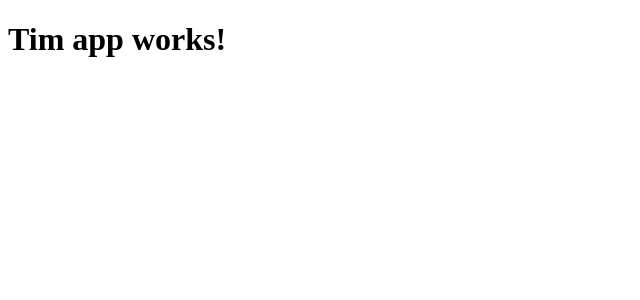
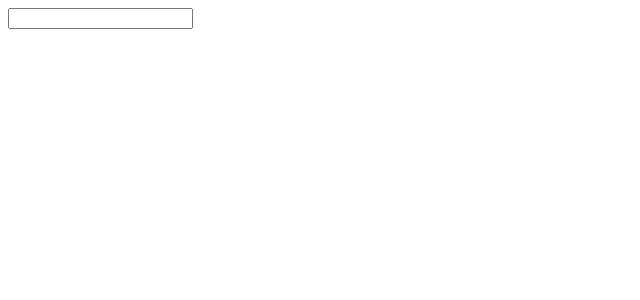
Before and after one commit to timchen777/angular4-complete-guide, an Angular app: page / in a window 1280 px wide. Shown: the top 300 px of the page, without its empty margins (0-640 px from the left). Built offline with nearby package versions, Linux system fonts and the light colour scheme.

Commit message:
two-way deta binding demo!

```diff
--- a/src/app/app.component.html
+++ b/src/app/app.component.html
@@ -1,3 +1,2 @@
-<h1>
-  {{title}}
-</h1>
+<input type="text" [(ngModel)]="name">
+<p>{{ name }}</p>
--- a/src/app/app.component.ts
+++ b/src/app/app.component.ts
@@ -6,5 +6,5 @@ import { Component } from '@angular/core';
   styleUrls: ['./app.component.css']
 })
 export class AppComponent {
-  title = 'Tim app works!';
+  name = '';
 }
```
Also changed, not shown: 1 other file (tests, documents, lock files or other folders).
